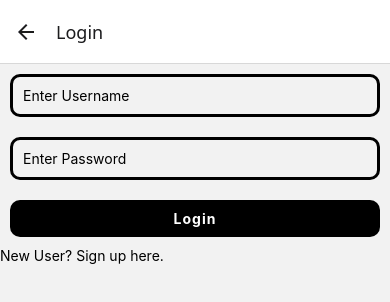
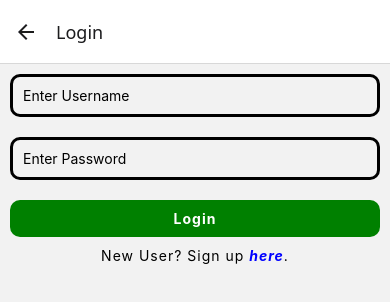
Before and after one commit to ComputerScienceWarrior/cars-racers, a React Native app: screen /Login in a window 390 px wide. Shown: the top 302 px of the page. Built offline with nearby package versions, Linux system fonts and the light colour scheme.

Commit message:
changes button color to green; adds styling for new link text

```diff
--- a/components/Login/styles.js
+++ b/components/Login/styles.js
@@ -11,7 +11,7 @@ const styles = StyleSheet.create({
     loginButton: {
         padding: 10,
         margin: 10,
-        backgroundColor: '#000000',
+        backgroundColor: 'green',
         borderRadius: 10,
     },
     loginButtonText: {
@@ -19,7 +19,16 @@ const styles = StyleSheet.create({
         textAlign: 'center',
         fontWeight: 'bold',
         letterSpacing: 1
-    }
+    },
+    newUserLink: {
+        textAlign: 'center',
+        letterSpacing: 1,
+    },
+    linkText: {
+        color: 'blue',
+        fontStyle: 'italic',
+        fontWeight: 'bold'
+    },
 })
 
 export default styles;
```
